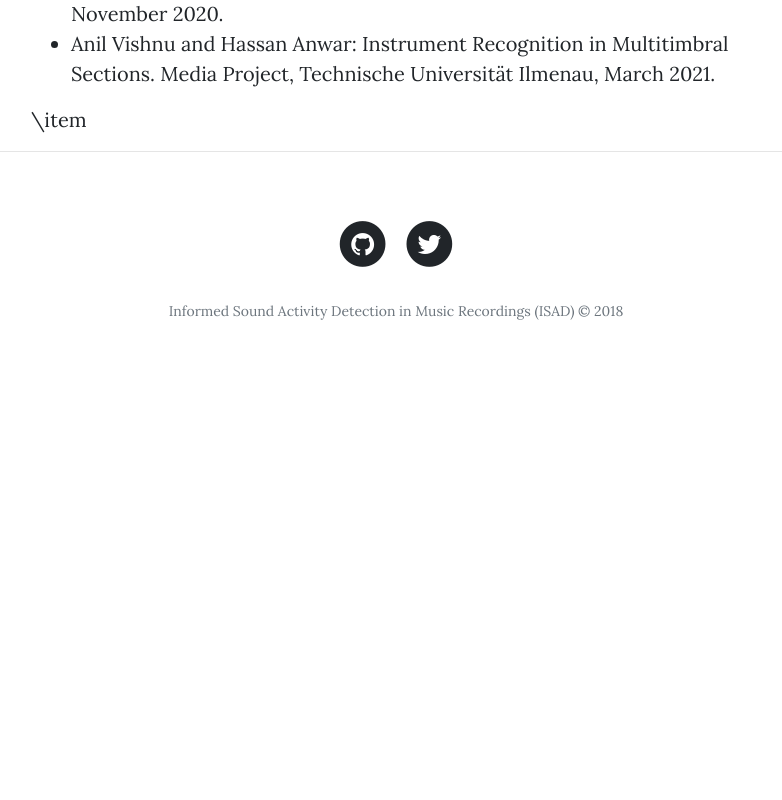
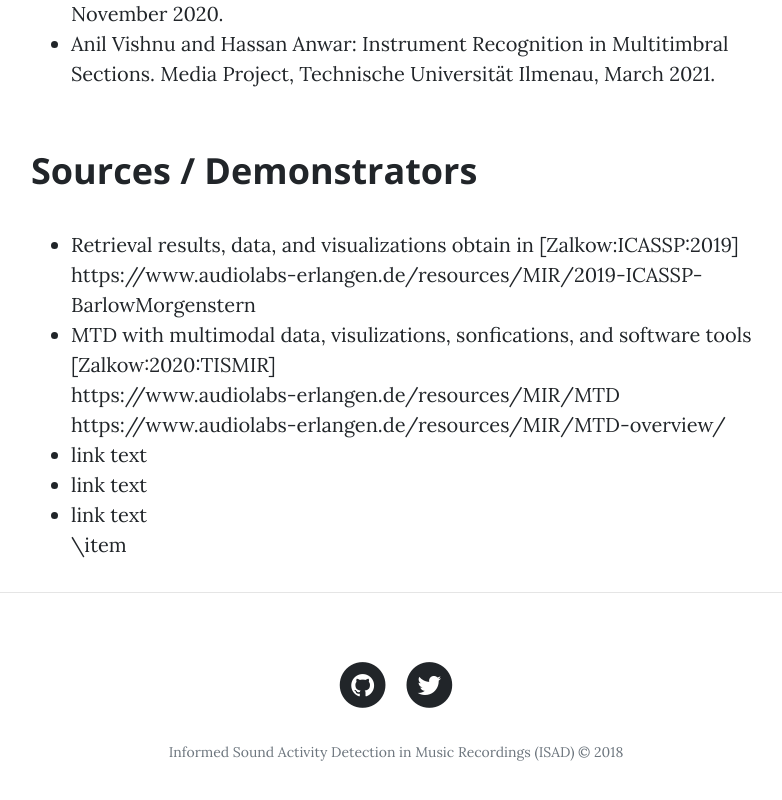
Before and after one commit to dfg-isad/dfg-isad.github.io, a website: page project_results.html in a window 1280 px wide. Shown: the part 2362-3162 px from the top of the page, without its empty margins (244-1026 px from the left). Before the commit the page ends 2749 px from the top, so only its background shows below. Drawn offline with nearby package versions, Linux system fonts and the light colour scheme.

Commit message:
Update project_results.html

```diff
--- a/project_results.html
+++ b/project_results.html
@@ -173,6 +173,27 @@
               Anil Vishnu and Hassan Anwar: Instrument Recognition in Multitimbral Sections. Media Project, Technische Universität Ilmenau, March 2021.
             </li>
           </ul>
+          <h2 class="section-heading">Sources / Demonstrators</h2>
+          <br>
+          <ul>
+            <li>
+              Retrieval results, data, and visualizations obtain in [Zalkow:ICASSP:2019]<br>
+              <a href="https://www.audiolabs-erlangen.de/resources/MIR/2019-ICASSP-BarlowMorgenstern">https://www.audiolabs-erlangen.de/resources/MIR/2019-ICASSP-BarlowMorgenstern</a>
+            </li>
+            <li>
+              MTD with multimodal data, visulizations, sonfications, and software tools [Zalkow:2020:TISMIR]<br>
+              <a href="https://www.audiolabs-erlangen.de/resources/MIR/MTD">https://www.audiolabs-erlangen.de/resources/MIR/MTD</a>
+              <a href="https://www.audiolabs-erlangen.de/resources/MIR/MTD-overview/">https://www.audiolabs-erlangen.de/resources/MIR/MTD-overview/</a>
+            </li>
+            <li>
+              <a href="url">link text</a>
+            </li>
+            <li>
+              <a href="url">link text</a>
+            </li>
+            <li>
+              <a href="url">link text</a>
+            </li>
 
           \item
 
```
